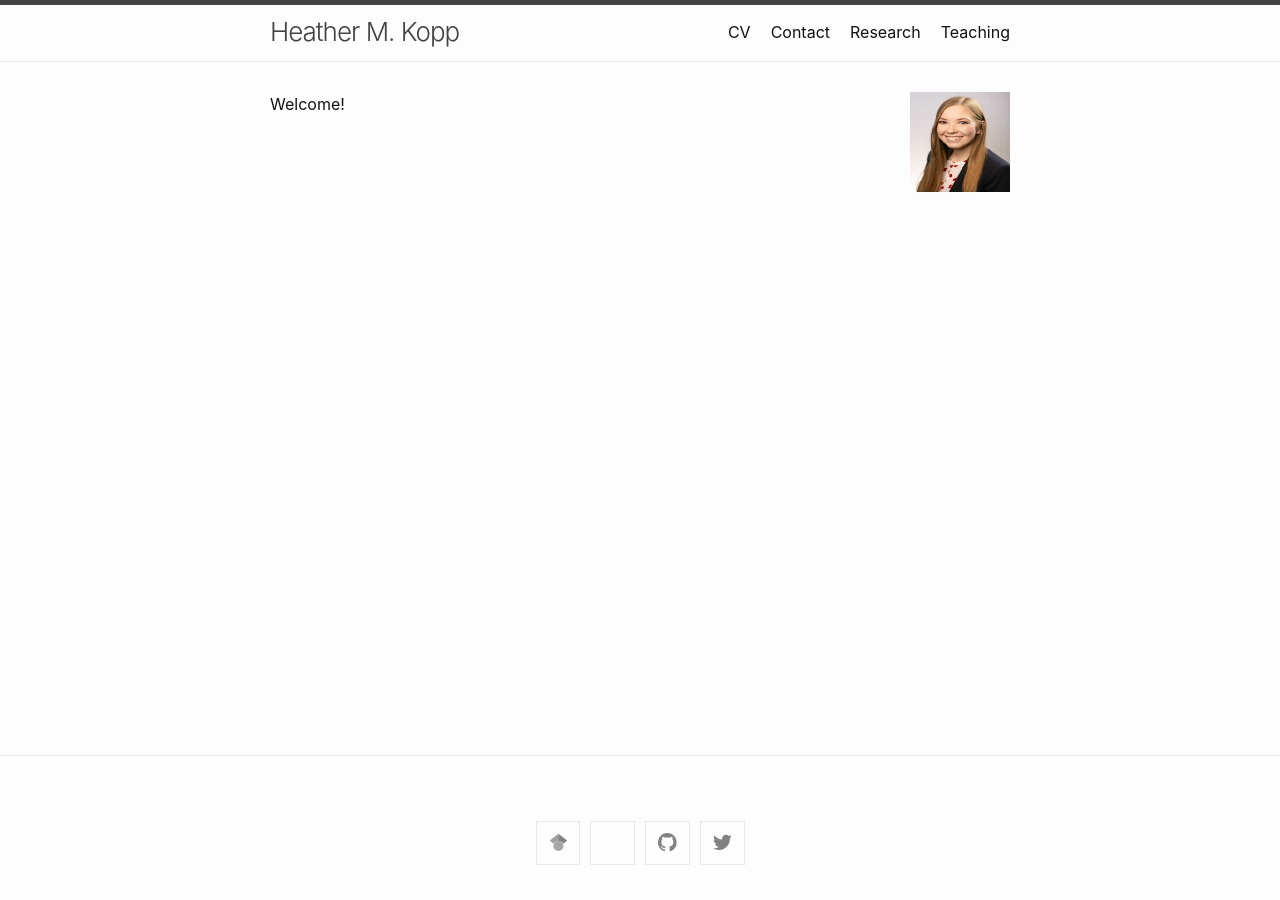
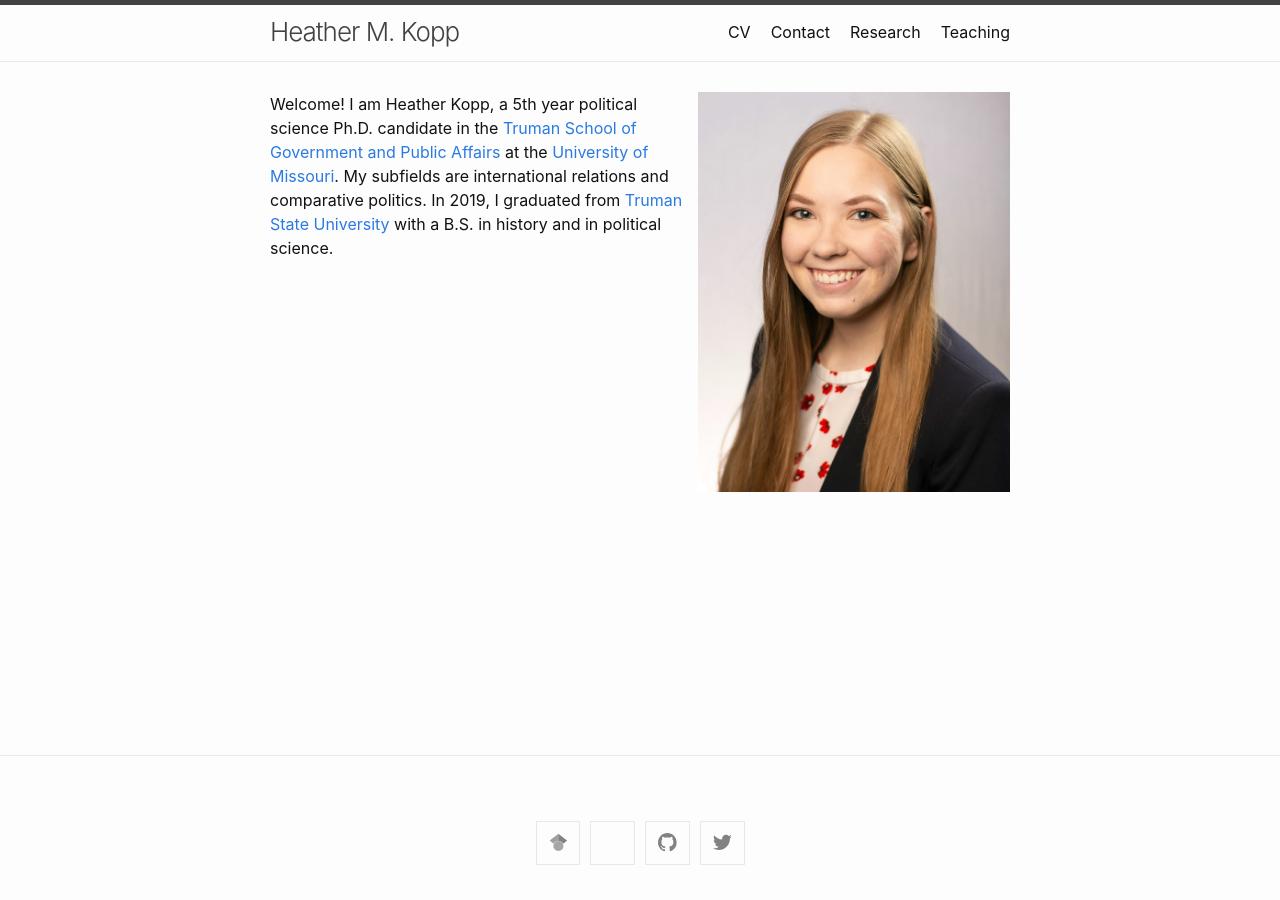
Before and after one commit to heatherkopp/heatherkopp.github.io, a Jekyll site: the page built from index.md, in a window 1280 px wide. Built offline with Jekyll 4.4.1, drawn with Linux system fonts in a browser that asks for light colours.

Commit message:
Update index.md

```diff
--- a/index.md
+++ b/index.md
@@ -1,5 +1,5 @@
 ---
 layout: home
 ---
-Welcome!
-<img align="right" width="100" height="100" src="https://heatherkopp.github.io/files/kopp.jpg">
+<img align="right" height="400" src="https://heatherkopp.github.io/files/kopp.jpg">
+Welcome! I am Heather Kopp, a 5th year political science Ph.D. candidate in the [Truman School of Government and Public Affairs](https://www.truman.missouri.edu/) at the [University of Missouri](https://www.missouri.edu/). My subfields are international relations and comparative politics. In 2019, I graduated from [Truman State University](https://www.truman.edu/) with a B.S. in history and in political science.
```
